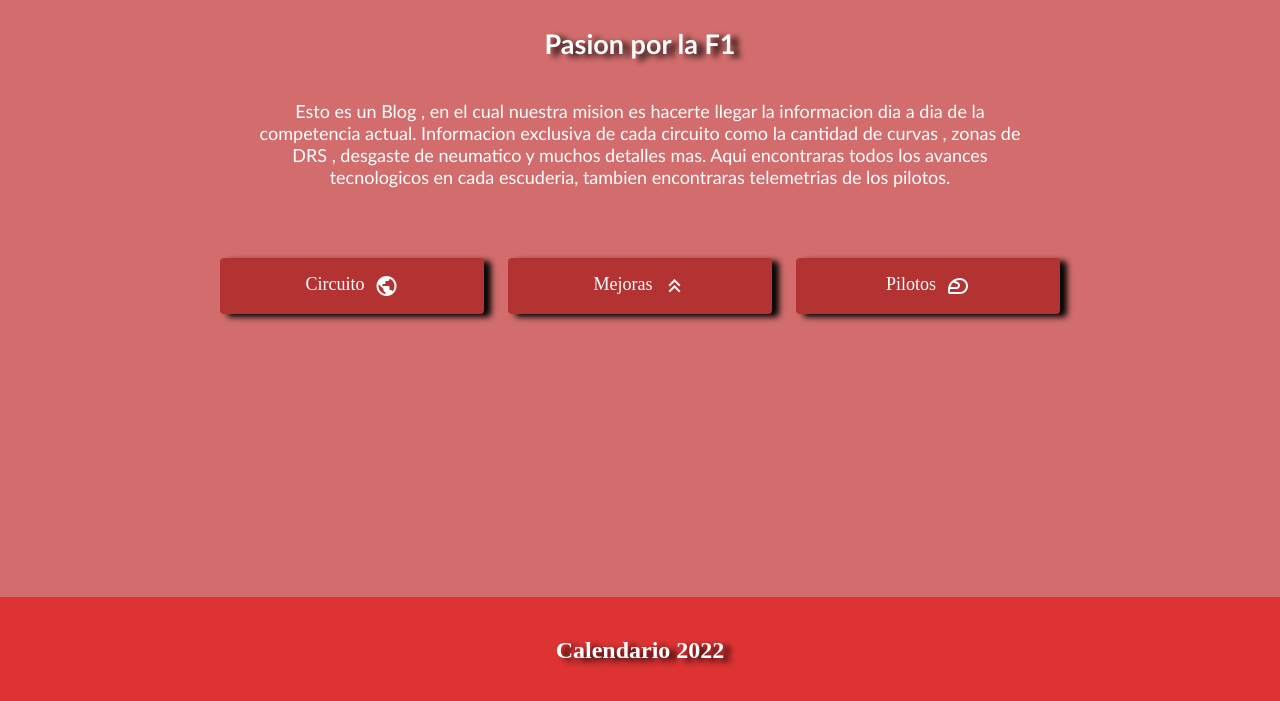
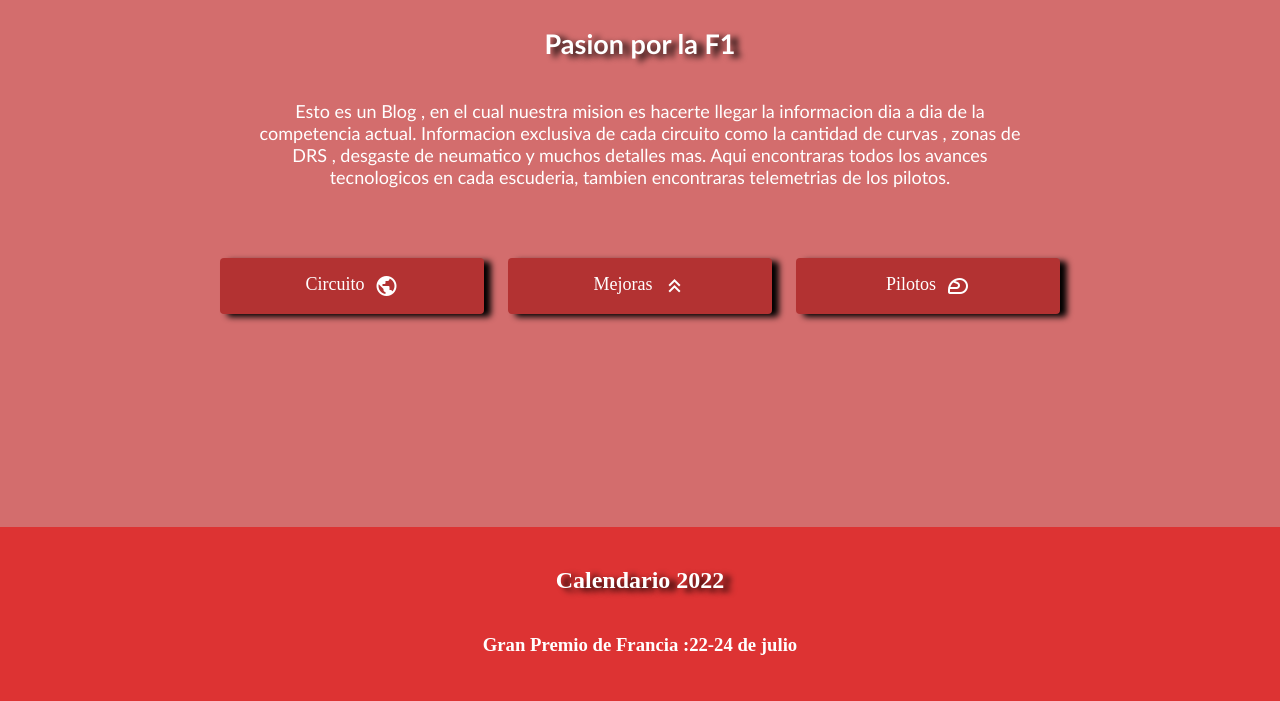
Before and after one commit to FranMoretti23/Git-pruebas, a plain HTML site: page Challenge/index.html in a window 1280 px wide. Shown: the part 83-784 px from the top of the page. Drawn offline with nearby package versions, Linux system fonts and the light colour scheme.

Commit message:
cambio de codigo

```diff
--- a/Challenge/index.html
+++ b/Challenge/index.html
@@ -29,7 +29,8 @@
             </div>
         </header>
         <main>
-            <section id="content">
+            <div class="section-container">
+                <section class="section" id="content">
                     <article class="article">
                         <h2>Pasion por la F1</h2>
                         <p>Esto es un Blog , en el cual nuestra mision es hacerte llegar la informacion dia a dia de la competencia actual.
@@ -47,6 +48,7 @@
                         <a href="#" class="button">Pilotos<span class="material-symbols-outlined">
                             sports_motorsports
                             </span></a>
+                        </div>
             </div>
             </section>
             <section class="description__section">
@@ -70,6 +72,9 @@
               </div>
             </div>
           </section>
+          <section>
+
+          </section>
          </main>
          <footer class="footer">
             <h2>Contactanos</h2>
--- a/Challenge/style.css
+++ b/Challenge/style.css
@@ -61,22 +61,22 @@ body {
     height: 70%;
 }
 
-#content {
+.section-container {
     width: 100%;
-    height: 600px;
-    display: flex;
-    flex-direction: column;
-    flex-wrap: nowrap;
-    align-items: center;
+    height: 500px;
     background-color:rgb(211, 109, 109);
 }
 .article {
-    width: 60%;
+    width:60%;
     color: white;
     font-family: 'Gill Sans', 'Gill Sans MT', Calibri, 'Trebuchet MS', sans-serif;
     font-size: large;
     text-align: center;
     margin-top: 30px;
+    margin-left:20%;
+    margin-right:20%;
+    display: flex;
+    flex-direction: column;
 }
 
 .article h2 {
```
Lines whose indentation alone changed are shown as unchanged.
